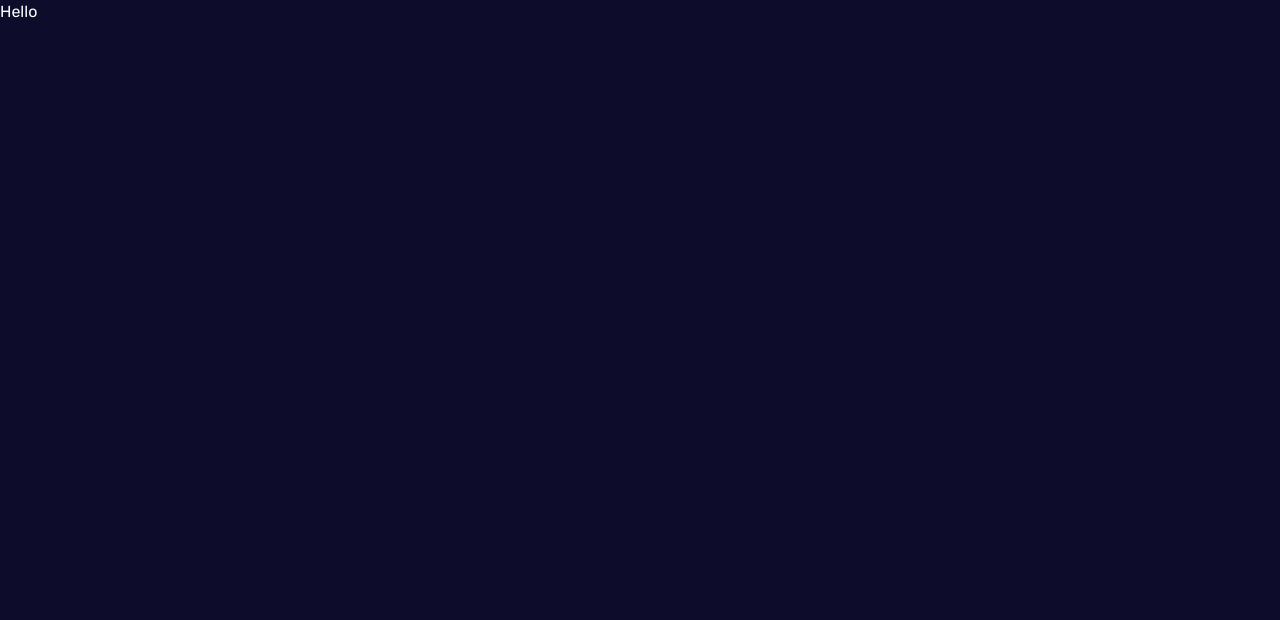
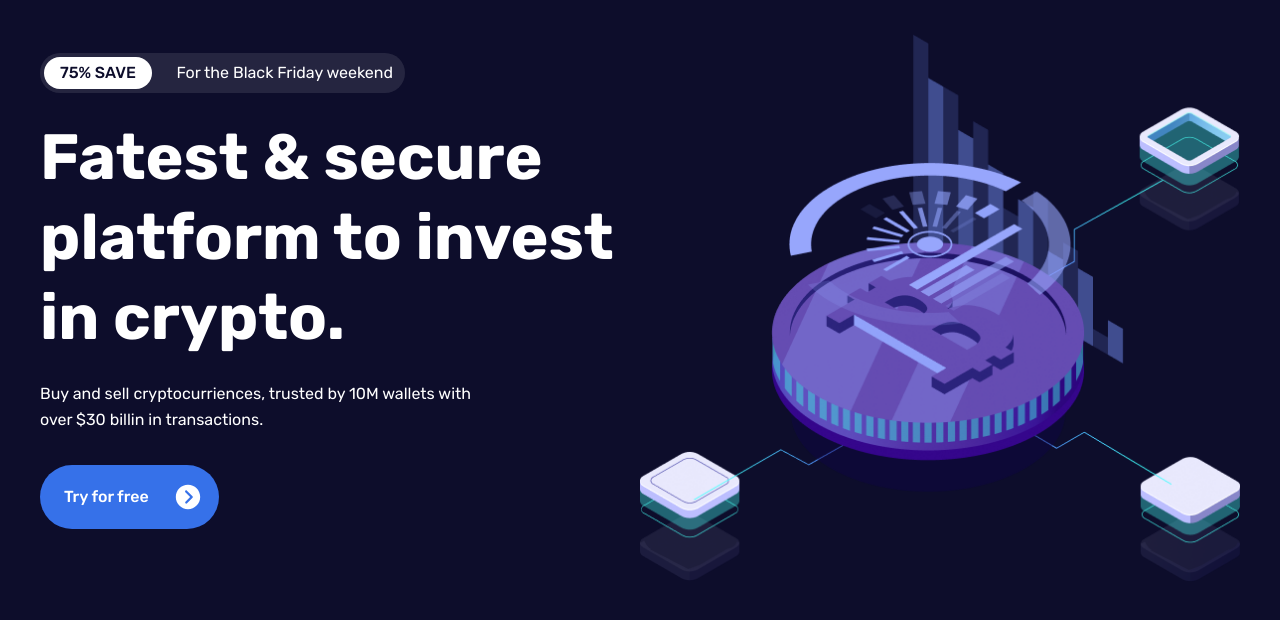
Before and after one commit to JacekLiman/crypto-currency-website, a React (Vite) app: page / in a window 1280 px wide. Shown: the top 620 px of the page. Built offline with nearby package versions, Linux system fonts and the light colour scheme.

Commit message:
add hero section

```diff
--- a/package.json
+++ b/package.json
@@ -16,6 +16,7 @@
     "react-icons": "^5.0.1"
   },
   "devDependencies": {
+    "@types/aos": "^3.0.7",
     "@types/react": "^18.2.43",
     "@types/react-dom": "^18.2.17",
     "@typescript-eslint/eslint-plugin": "^6.14.0",
--- a/src/App.tsx
+++ b/src/App.tsx
@@ -1,5 +1,20 @@
+import Aos from "aos";
+import "aos/dist/aos.css";
+
+import Hero from "./components/Hero";
+import { useEffect } from "react";
+
 function App() {
-  return <div className="">Hello</div>;
+  useEffect(() => {
+    Aos.init({
+      duration: 2500,
+    });
+  });
+  return (
+    <div className="overflow-hidden">
+      <Hero />
+    </div>
+  );
 }
 
 export default App;
--- /dev/null
+++ b/src/components/Hero.tsx
@@ -0,0 +1,55 @@
+import Image from "../assets/img/hero-img.png";
+import { IoIosArrowDroprightCircle } from "react-icons/io";
+
+const Hero = () => {
+  return (
+    <section>
+      <div className="container mx-auto">
+        <div className="flex flex-col lg:flex-row items-center">
+          <div className="flex-1">
+            <div
+              data-aos="fade-down"
+              data-aos-delay="400"
+              className="bg-white/10 p-1 mb-6 rounded-full pl-1 pr-3 max-w-[365px]"
+            >
+              <div className="flex items-center justify-between text-sm lg:text-base">
+                <div className="bg-white text-darkblue rounded-full font-medium py-1 px-4">
+                  75% SAVE
+                </div>
+                <div>For the Black Friday weekend</div>
+              </div>
+            </div>
+            <h1
+              data-aos="fade-down"
+              data-aos-delay="500"
+              className="text-[32px] lg:text-[64px] font-bold leading-tight mb-6 "
+            >
+              Fatest & secure platform to invest in crypto.
+            </h1>
+            <p
+              data-aos="fade-down"
+              data-aos-delay="600"
+              className="max-w-[440px] leading-relaxed mb-8"
+            >
+              Buy and sell cryptocurriences, trusted by 10M wallets with over
+              $30 billin in transactions.
+            </p>
+            <button
+              data-aos="fade-down"
+              data-aos-delay="700"
+              className="btn gap-x-6 pl-6 text-sm lg:h-16 lg:text-base "
+            >
+              Try for free{" "}
+              <IoIosArrowDroprightCircle className="text-2xl lg:text-3xl" />
+            </button>
+          </div>
+          <div data-aos="fade-up" data-aos-delay="500" className="flex-1">
+            <img src={Image} alt="" />
+          </div>
+        </div>
+      </div>
+    </section>
+  );
+};
+
+export default Hero;
```
Also changed, not shown: 1 other file (tests, documents, lock files or other folders).
